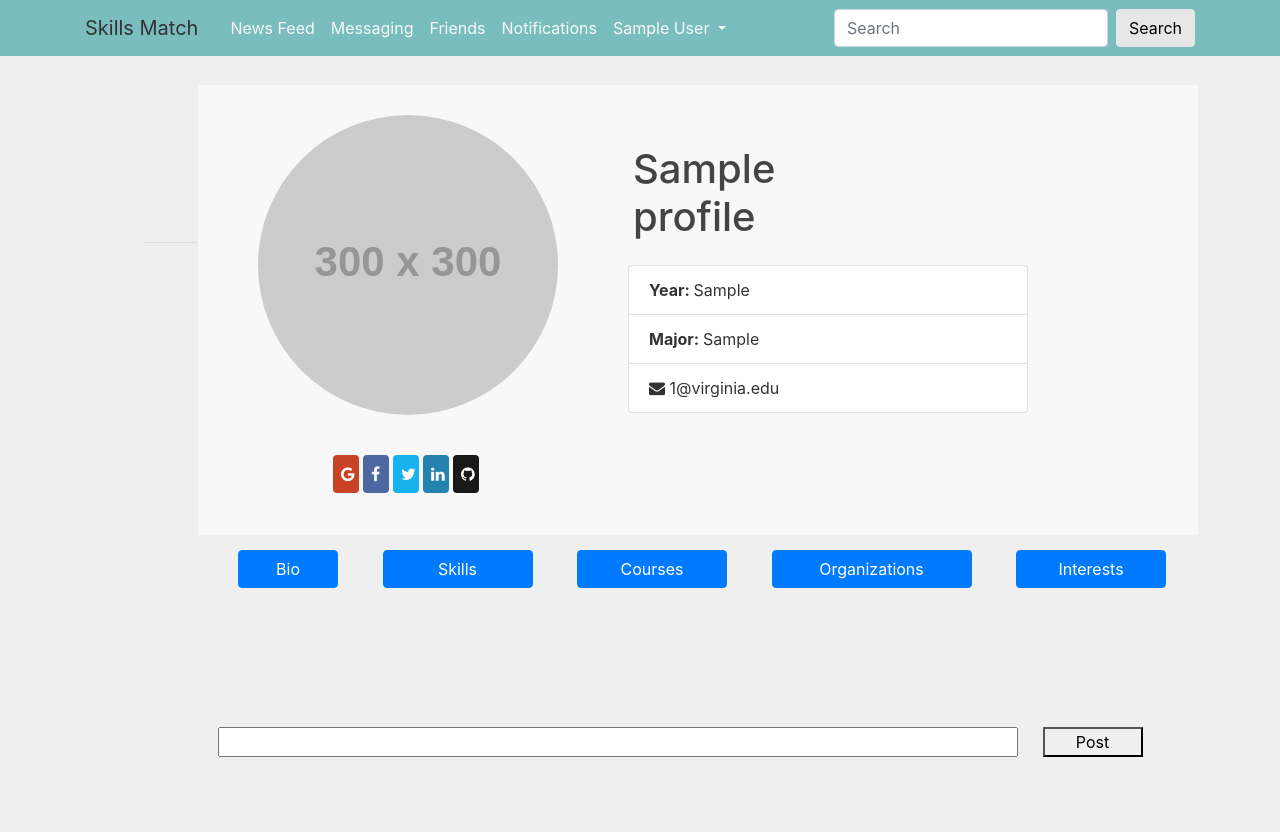
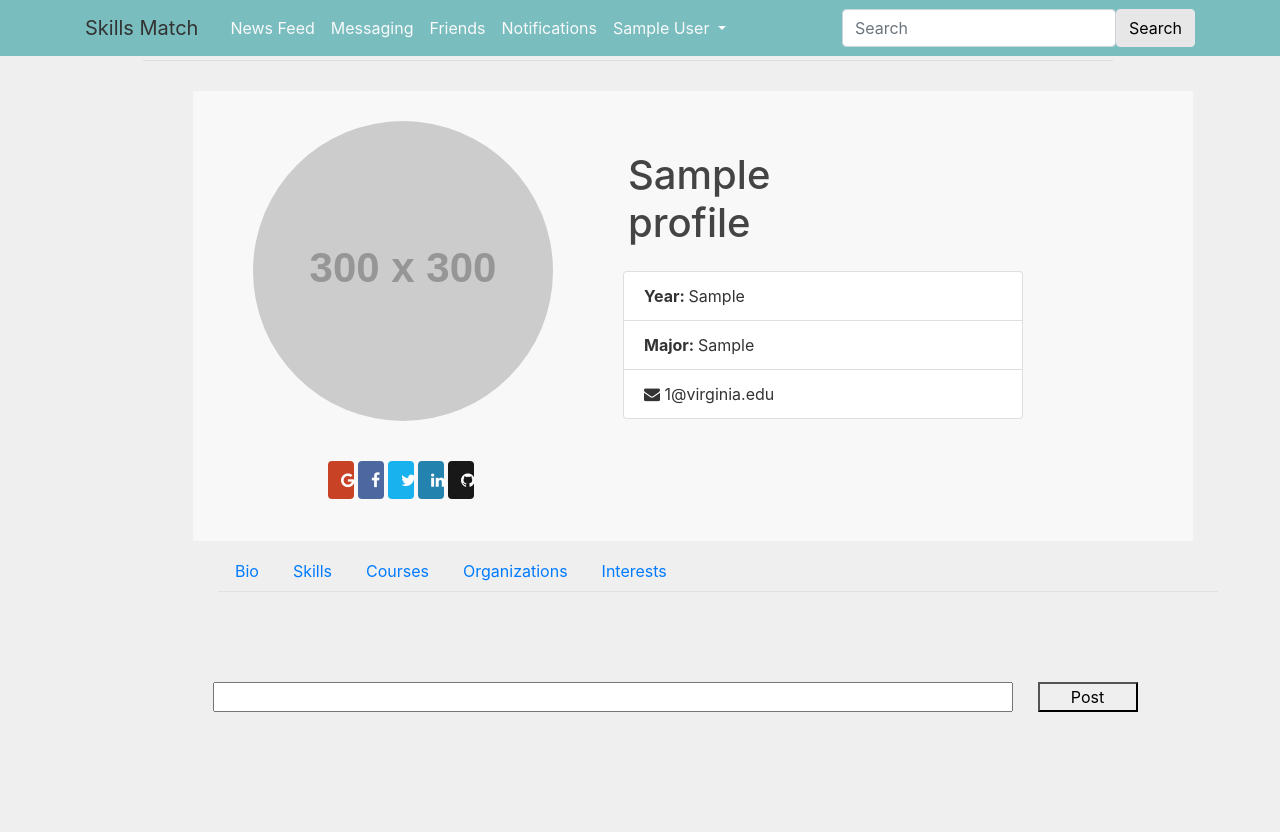
Before and after one commit to UVA-CS3240-S19/project-101-byteme, a Django app: page /app/published_profile/1 in a window 1280 px wide. Shown: the top 832 px of the page. Run offline with Django 3.2, Linux system fonts and the light colour scheme; a user stored in the database is signed in; tables that the repository leaves empty hold one stand-in row (values such as "Sample post"); grey boxes labelled with a size stand in for pictures from a placeholder-image service; some libraries are stand-ins or nearby versions.

Commit message:
changing formatting and adding develop's search feature

```diff
--- a/app/static/main.css
+++ b/app/static/main.css
@@ -7,7 +7,6 @@ body {
 }
 
 #addedinfo{
-    width: 50%;
     margin: 50px 10%;
 }
 
--- a/app/templates/app/base.html
+++ b/app/templates/app/base.html
@@ -46,20 +46,19 @@
             </div>
           </div>
           <div>
-              <form class="form-inline my-2 my-lg-0">
-                <input class="form-control mr-sm-2" type="search" placeholder="Search" aria-label="Search">
-                <button class="btn btn-outline-success my-2 my-sm-0" style="background-color:#e7e7e7; border-color: #e7e7e7; color:black" type="submit">Search</button>
-              </form>
+            <form class="form-inline my-2 my-lg-0" action="{% url 'search' %}" method="post">
+              {% csrf_token %}
+              <div class = "form-group">
+                <input class="form-control" id="search_field" name="search_field" type="search" placeholder="Search" aria-label="Search">
+              </div>
+              <button class="btn btn-outline-success my-2 my-sm-0" type="submit" style="background-color:#e7e7e7; border-color: #e7e7e7; color:black">Search</button>
+            </form>
           </div>
         </div>
       </nav>
     </header>
     <main role="main" class="container" id = "addedinfo">
-      <div class="row">
-        <div class="col-md-8">
           {% block content2 %}{% endblock content2 %}
-        </div>
-      </div>
     </main>
 
     </div>
--- a/app/templates/app/published_profile.html
+++ b/app/templates/app/published_profile.html
@@ -1,11 +1,11 @@
 {% extends "app/base.html" %}
 {% load static %}
 <head>
-    <link href="//maxcdn.bootstrapcdn.com/bootstrap/3.3.0/css/bootstrap.min.css" rel="stylesheet" id="bootstrap-css">
     <link rel="stylesheet" type="text/css" href="{% static 'profile.css' %}">
 
     <script src="//maxcdn.bootstrapcdn.com/bootstrap/3.3.0/js/bootstrap.min.js"></script>
     <script src="//code.jquery.com/jquery-1.11.1.min.js"></script>
+    <link href="//maxcdn.bootstrapcdn.com/bootstrap/3.3.0/css/bootstrap.min.css" rel="stylesheet" id="bootstrap-css">
 </head>
 
 {% block content1 %}
@@ -32,15 +32,13 @@
 
 
 <!--</body>-->
-
-
+<link rel="stylesheet" type="text/css" href="{% static 'profile.css' %}">
 <link href="https://maxcdn.bootstrapcdn.com/font-awesome/4.3.0/css/font-awesome.min.css" rel="stylesheet">
-<link rel="stylesheet" type="text/css" href="{% static 'profile.css' %}">
 
 <div class="container">
 <div class="row">
     <div class="panel panel-default">
-        <div class="panel-heading resume-heading">
+        <div class="panel-heading resume-heading"></div>
             <div class="row">
                 <div class="col-lg-12">
                     <div class="main-info" style="width: 1000px; height: 450px; margin: 30px 50px; padding: 30px 20px; position: absolute; background-color: #F8F8F8;">
@@ -160,7 +158,37 @@
                         <button type="submit">Post</button>
                     </form>
                 </div>-->
-            <p style="position: absolute; top: 500px; left: 75px; width:1000px">
+                <div style="position: absolute; top: 500px; left: 75px; width:1000px">
+                <nav>
+                    <div class="nav nav-tabs" id="nav-tab" role="tablist">
+                      <a class="nav-item nav-link" id="nav-bio-tab" data-toggle="tab" href="#nav-bio" role="tab" aria-controls="nav-bio" aria-selected="false">Bio</a>
+                      <a class="nav-item nav-link" id="nav-skills-tab" data-toggle="tab" href="#nav-skills" role="tab" aria-controls="nav-skills" aria-selected="false">Skills</a>
+                      <a class="nav-item nav-link" id="nav-courses-tab" data-toggle="tab" href="#nav-courses" role="tab" aria-controls="nav-courses" aria-selected="false">Courses</a>
+                      <a class="nav-item nav-link" id="nav-orgs-tab" data-toggle="tab" href="#nav-organizations" role="tab" aria-controls="nav-organizations" aria-selected="false">Organizations</a>
+                      <a class="nav-item nav-link" id="nav-intr-tab" data-toggle="tab" href="#nav-intr" role="tab" aria-controls="nav-intr" aria-selected="false">Interests</a>
+                    </div>
+                  </nav>
+                  <div class="tab-content" id="nav-tabContent">
+                    <div class="tab-pane fade card card-body" id="nav-bio" role="tabpanel" aria-labelledby="nav-bio-tab">
+                        {{profile.bio}}
+                    </div>
+                    <div class="tab-pane fade card card-body" id="nav-skills" role="tabpanel" aria-labelledby="nav-skills-tab">
+                        {{profile.skills}}
+                    </div>
+                    <div class="tab-pane fade card card-body" id="nav-courses" role="tabpanel" aria-labelledby="nav-courses-tab">
+                        {{profile.courses}}
+                    </div>
+                    <div class="tab-pane fade card card-body" id="nav-organizations" role="tabpanel" aria-labelledby="nav-orgs-tab">
+                        {{profile.organizations}}
+                    </div>
+                    <div class="tab-pane fade card card-body" id="nav-intr" role="tabpanel" aria-labelledby="nav-intr-tab">
+                        {{profile.interests}}
+                    </div>
+                  </div>
+                </div>
+
+
+            <!-- <p style="position: absolute; top: 500px; left: 75px; width:1000px">
               <a class="btn btn-primary" data-toggle="collapse" href="#bio" role="button" aria-expanded="false" aria-controls="bio" style="width:100px; margin-left:20px; margin-right:20px">Bio</a>
                 <a class="btn btn-primary" data-toggle="collapse" href="#skills" role="button" aria-expanded="false" aria-controls="skills" style="width:150px; margin-left:20px; margin-right:20px">Skills</a>
                 <a class="btn btn-primary" data-toggle="collapse" href="#courses" role="button" aria-expanded="false" aria-controls="courses" style="width:150px; margin-left:20px; margin-right:20px">Courses</a>
@@ -195,7 +223,7 @@
                   </div>
                 </div>
               </div>
-            </div>
+            </div> -->
              <div class="row" style="position:relative; width: 1000px; left:85px; top:570px;">
                 <form method="post">
                     <input type="text" style="width: 800px; margin-right: 20px;">
--- a/app/views.py
+++ b/app/views.py
@@ -111,6 +111,28 @@ def update_profile(request, pk):
         #         profile = UpdateProfileForm(instance=request.user)
         #         return render(request, 'app/published_profile.html', {'form': profile})
 
+def search(request):
+    print("body", request.body)
+    if not request.user.is_authenticated:
+        return redirect('login')
+    else:
+        if request.POST['search_field'] == "":
+            return render(request, 'app/search_results.html', {'search_value': "", 'results': Profile.objects.all()})
+        search_value = request.POST['search_field']
+        search_value = str(search_value).lower().strip()
+        results = set()
+        for profile in Profile.objects.all():
+
+            profile_name = profile.name.lower().split(" ")
+            # or search_value == profile_name[1]:
+            found = False
+            for string in profile_name:
+                if search_value == string:
+                    found = True
+            if found:
+                results.add(profile)
+        return render(request, 'app/search_results.html', {'search_value': search_value, 'results': results})
+
 
 def login(request):
     context = {}
--- a/skimatch/urls.py
+++ b/skimatch/urls.py
@@ -31,4 +31,5 @@ urlpatterns = [
     url(r'^auth/', include('social_django.urls', namespace='social')),  # <- Here
     path('login/', views.login, name = 'login'),
     path('logout/', views.logout_view, name = 'logout'),
+    path('search/', views.search, name='search'),
 ]
```
Also changed, not shown: app/templates/app/search_results.html (added, +34 -0 lines).
